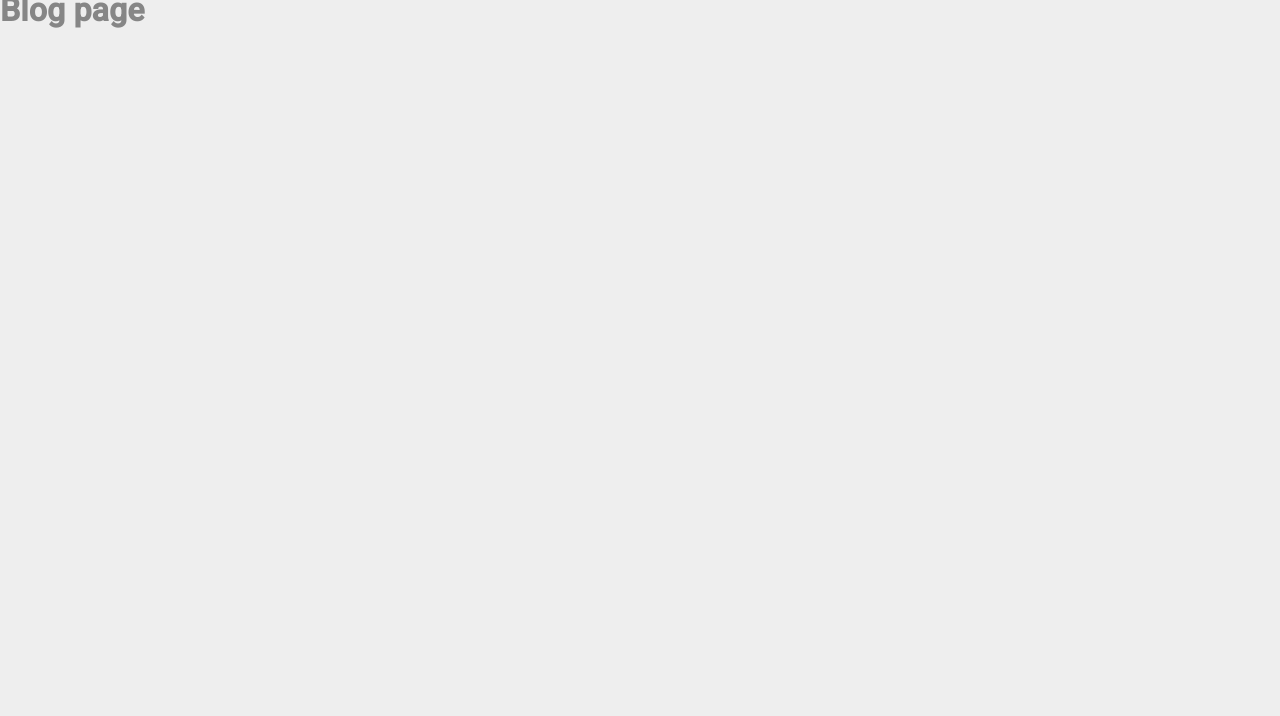
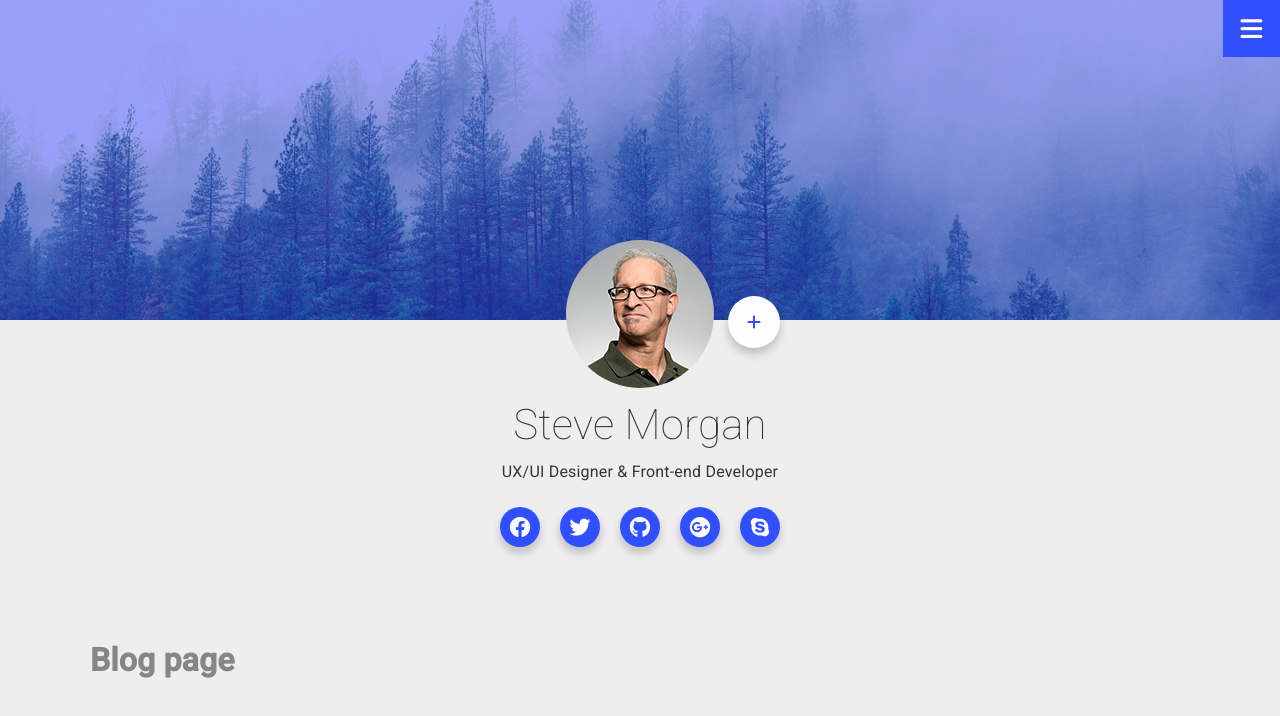
Before and after one commit to vasuldutschak/portfolio_v1, a React (Create React App) app: page /blog in a window 1280 px wide. Shown: the top 716 px of the page. Built offline with nearby package versions, Linux system fonts and the light colour scheme.

Commit message:
make layouts for home and blog

```diff
--- a/src/App.js
+++ b/src/App.js
@@ -1,14 +1,18 @@
 import './index.css'
-import HeaderBackGround from "./components/headerBg/HeaderBackGround";
 import React from "react";
-import Home from "./pages/Home";
 import {Route, Routes} from "react-router-dom";
 import HomeLayout from "./pages/layout/HomeLayout";
+import Blog from "./pages/Blog";
+import BlogLayout from "./pages/layout/BlogLayout";
+import BlogItem from "./components/sections/blogItem/BlogItem";
 function App() {
     return (
         <Routes>
             <Route path='/' element={<HomeLayout/>}/>
-            <Route path='/blog' element={<h1>Blog page</h1>}/>
+            <Route path='/blog' element={<BlogLayout/>}>
+                <Route path='/blog' element={<Blog/>}/>
+                <Route path='/blog/:id' element={<BlogItem/>}/>
+            </Route>
             <Route path='*' element={<h1>Page Not found</h1>}/>
         </Routes>
 
--- a/src/components/buttons/Button.js
+++ b/src/components/buttons/Button.js
@@ -1,6 +1,6 @@
 import React, {useEffect, useRef} from 'react';
 import './style.css'
-function Button({blue,onClick,children,...otherProps}) {
+function Button({blue,onClick,children,linkTo,...otherProps}) {
     const linkRef = useRef(null)
     function handleMouseEnter(event){
         const ink = event.target.querySelector('.ink')
--- a/src/components/sections/aboutUserSection/AboutUserSection.js
+++ b/src/components/sections/aboutUserSection/AboutUserSection.js
@@ -24,45 +24,6 @@ function AboutUserSection(props) {
                 <SocialLink linkTo='#' type="fa-brands fa-skype"/>
             </div>
         </div>
-        <div className="about-me-description__container">
-            <div className="row">
-                <div className="col fb-40">
-                    <div className="info-list">
-                        <ul>
-                            <UserInfoItem type='Age:' description='22 Years'/>
-                            <UserInfoItem type='Job:' description='Freelancer'/>
-                            <UserInfoItem type='Citizenship:' description='United States'/>
-                            <UserInfoItem type='Address:' description='358 W Jefferson St, Bensenville, IL 60112'/>
-                            <UserInfoItem type='Phone:' description='+1 256 254 84 56' link='tel:12562548456'/>
-                            <UserInfoItem type='E-mail:' description='vasuldutschak1993@gmail.com' link='mailto:vasuldutschak1993@gmail.com'/>
-                        </ul>
-                    </div>
-                </div>
-                <div className="col fb-60 flex-column">
-                    <div className="text-box">
-                        <p>Hello! I’m Steve Morgan</p>
-                        <p>
-                            Sed ut perspiciatis unde omnis iste natus error sit voluptatem accusantium doloremque
-                            laudantium, totam rem aperiam,
-                            eaque ipsa quae ab illo inventore veritatis et quasi architecto beatae vitae dicta sunt
-                            explicabo. Nemo enim ipsam
-                            voluptatem quia voluptas sit aspernatur aut odit aut fugit. Sed ut perspiciatis unde omnis
-                            iste natus error sit
-                            voluptatem accusantium doloremque.
-                        </p>
-                        <p>
-                            Nemo enim ipsam voluptatem quia voluptas sit aspernatur aut odit aut fugit, sed quia
-                            consequuntur magni dolores.
-                        </p>
-                    </div>
-                    <div className="bts">
-                        <Button blue>Download CV</Button>
-                        <Button>Contact Me</Button>
-                    </div>
-                </div>
-            </div>
-        </div>
-
     </section>);
 }
 
--- /dev/null
+++ b/src/components/sections/aboutUserSection/UserDescriptionSection.js
@@ -0,0 +1,50 @@
+import React from 'react';
+import UserInfoItem from "../../userInfoItem/UserInfoItem";
+import Button from "../../buttons/Button";
+
+function UserDescriptionSection(props) {
+    return (
+        <section className='about-me-description'>
+               <div className="about-me-description__container">
+                <div className="row">
+                    <div className="col fb-40">
+                        <div className="info-list">
+                            <ul>
+                                <UserInfoItem type='Age:' description='22 Years'/>
+                                <UserInfoItem type='Job:' description='Freelancer'/>
+                                <UserInfoItem type='Citizenship:' description='United States'/>
+                                <UserInfoItem type='Address:' description='358 W Jefferson St, Bensenville, IL 60112'/>
+                                <UserInfoItem type='Phone:' description='+1 256 254 84 56' link='tel:12562548456'/>
+                                <UserInfoItem type='E-mail:' description='vasuldutschak1993@gmail.com' link='mailto:vasuldutschak1993@gmail.com'/>
+                            </ul>
+                        </div>
+                    </div>
+                    <div className="col fb-60 flex-column">
+                        <div className="text-box">
+                            <p>Hello! I’m Steve Morgan</p>
+                            <p>
+                                Sed ut perspiciatis unde omnis iste natus error sit voluptatem accusantium doloremque
+                                laudantium, totam rem aperiam,
+                                eaque ipsa quae ab illo inventore veritatis et quasi architecto beatae vitae dicta sunt
+                                explicabo. Nemo enim ipsam
+                                voluptatem quia voluptas sit aspernatur aut odit aut fugit. Sed ut perspiciatis unde omnis
+                                iste natus error sit
+                                voluptatem accusantium doloremque.
+                            </p>
+                            <p>
+                                Nemo enim ipsam voluptatem quia voluptas sit aspernatur aut odit aut fugit, sed quia
+                                consequuntur magni dolores.
+                            </p>
+                        </div>
+                        <div className="bts">
+                            <Button blue>Download CV</Button>
+                            <Button>Contact Me</Button>
+                        </div>
+                    </div>
+                </div>
+            </div>
+        </section>
+    );
+}
+
+export default UserDescriptionSection;
--- a/src/components/sections/blog/BlogSection.js
+++ b/src/components/sections/blog/BlogSection.js
@@ -4,20 +4,27 @@ import BlogCard from "./BlogCard";
 import Button from "../../buttons/Button";
 import img1 from '../../../blog1.jpg'
 import img2 from '../../../blog2.jpg'
+import {useNavigate} from "react-router-dom";
 
 function BlogSection(props) {
     const text = 'Lorem ipsum dolor sit amet, consectetur adipiscing elit. Morbi venenatis et tortor ac tincidunt. In euismod iaculis lobortis. Vestibulum posuere molestie ipsum vel...'
+    const navigate = useNavigate()
+    function navigateToBlog(){
+        navigate('/blog')
+    }
     return (
         <section className='blog' id='blog'>
             <div className="blog__container">
                 <div className='section-title'>Blog</div>
                 <div className="blog-card-container">
-                    <BlogCard img={img1} hasTags={['#branding', '#ui-ux']} title='Music Player Design' text={text} date={{day:27,dayName:"July"}}>
+                    <BlogCard img={img1} hasTags={['#branding', '#ui-ux']} title='Music Player Design' text={text}
+                              date={{day: 27, dayName: "July"}}>
                     </BlogCard>
-                    <BlogCard img={img2} hasTags={['#branding', '#ui-ux']} title='Music Player Design' text={text} date={{day:17,dayName:"July"}}>
+                    <BlogCard img={img2} hasTags={['#branding', '#ui-ux']} title='Music Player Design' text={text}
+                              date={{day: 17, dayName: "July"}}>
                     </BlogCard>
                 </div>
-                <Button blue> View Blog</Button>
+                <Button blue onClick={navigateToBlog}> View Blog</Button>
             </div>
         </section>
     );
--- /dev/null
+++ b/src/components/sections/blogItem/BlogItem.js
@@ -0,0 +1,11 @@
+import React from 'react';
+import {useParams} from "react-router-dom";
+
+function BlogItem(props) {
+    const {id}=useParams()
+    return (
+        <div>{id}</div>
+    );
+}
+
+export default BlogItem;
--- /dev/null
+++ b/src/pages/Blog.js
@@ -0,0 +1,9 @@
+import React from 'react';
+
+function Blog(props) {
+    return (
+        <h1>Blog page</h1>
+    );
+}
+
+export default Blog;
--- a/src/pages/Home.js
+++ b/src/pages/Home.js
@@ -11,11 +11,13 @@ import PortfolioSection from "../components/sections/portfolio/PortfolioSection"
 import TextSection from "../components/sections/text/TextSection";
 import ContactSection from "../components/sections/contact/ContactSection";
 import Container from "../components/container/Container";
+import UserDescriptionSection from "../components/sections/aboutUserSection/UserDescriptionSection";
 
 function Home(props) {
     return (
         <Container>
             <AboutUserSection/>
+            <UserDescriptionSection/>
             <SkillsSection/>
             <ExperienceSection/>
             <ServicesSection/>
--- /dev/null
+++ b/src/pages/layout/BlogLayout.js
@@ -0,0 +1,22 @@
+import React from 'react';
+import Navbar from "../../components/navbar/Navbar";
+import HeaderBackGround from "../../components/headerBg/HeaderBackGround";
+import Home from "../Home";
+import {Outlet} from "react-router-dom";
+import Container from "../../components/container/Container";
+import AboutUserSection from "../../components/sections/aboutUserSection/AboutUserSection";
+
+function BlogLayout(props) {
+    return (
+        <div className="App" id='home'>
+            <Navbar/>
+            <HeaderBackGround/>
+            <Container>
+                <AboutUserSection/>
+                <Outlet/>
+            </Container>
+        </div>
+    );
+}
+
+export default BlogLayout;
```
